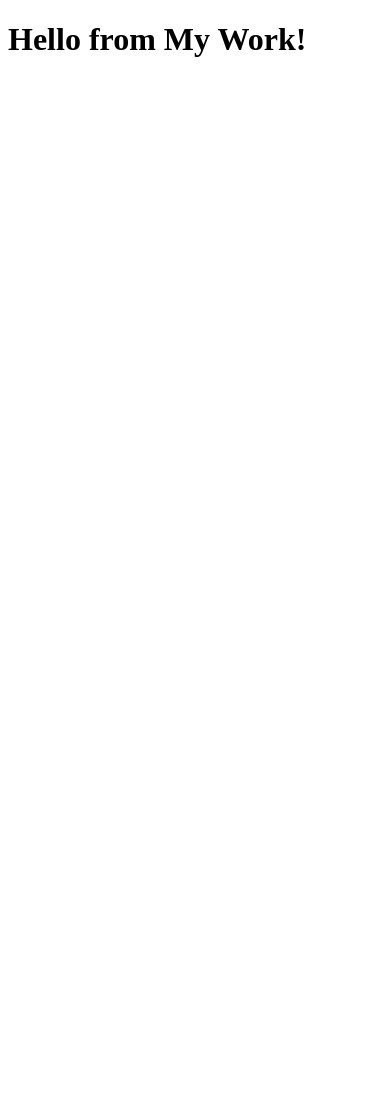
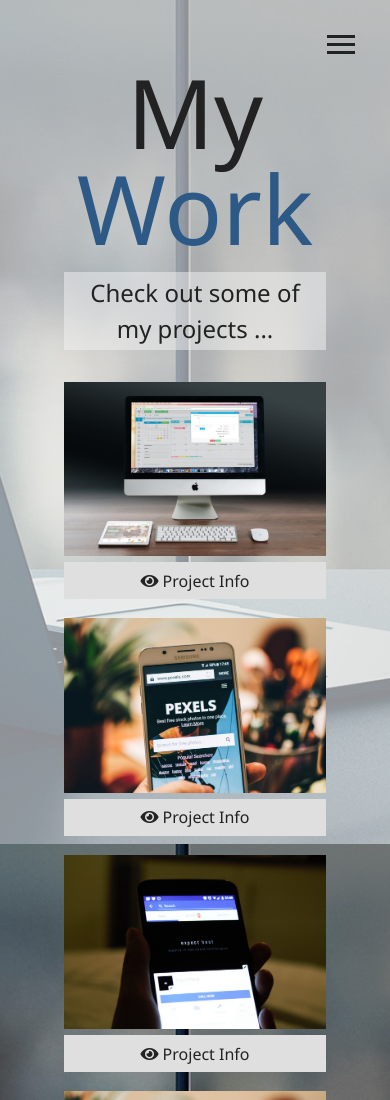
Before and after one commit to PortfolioProjects/Portfolio_HTML-SCSS-JavaScript, a website: page dist/work.html in a window 390 px wide. Shown: the top 1100 px of the page. Before the commit the page ends 844 px from the top, so only its background shows below. Drawn offline with Linux system fonts and the light colour scheme.

Commit message:
Work page and responsiveness

```diff
--- a/scss/_mobile.scss
+++ b/scss/_mobile.scss
@@ -1,8 +1,16 @@
 // Widescreens
-@include mediaXl {}
+@include mediaXl {
+  .projects {
+    grid-template-columns: repeat(4, 1fr);
+  }
+}
 
 // Desctops & Laptops
-@include mediaLg {}
+@include mediaLg {
+  .projects {
+    grid-template-columns: repeat(3, 1fr);
+  }
+}
 
 // Tablets & Small Laptops
 @include mediaMd {
@@ -52,16 +60,15 @@
 
     grid-template-columns: 1fr;
   }
+
+  .projects {
+    grid-template-columns: repeat(2, 1fr);
+  }
 }
 
 // Smartphones
 @include mediaSm {
-  // #home {
-  //   align-items: center;
-  //   text-align: center;
-
-  //   h1 {
-  //     margin-top: 8vh;
-  //   }
-  // }
+  .projects {
+    grid-template-columns: 1fr;
+  }
 }
--- /dev/null
+++ b/scss/_text.scss
@@ -0,0 +1,21 @@
+// Text Overlay
+.pr-box {
+  position: relative;
+
+  .pr-text {
+    transition: .5s ease;
+    opacity: 0;
+    position: absolute;
+    top: 70%;
+    left: 50%;
+    transform: translate(-50%, -50%);
+    -ms-transform: translate(-50%, -50%);
+    text-align: center;
+  }
+
+  &:hover .pr-text {
+    opacity: 1;
+    background: $primary-color;
+    padding: 0.1rem;
+  }
+}
--- a/scss/main.scss
+++ b/scss/main.scss
@@ -1,5 +1,6 @@
 @import 'config';
 @import 'menu';
+@import 'text';
 
 * {
   box-sizing: border-box;
@@ -114,6 +115,43 @@ main {
   }
 }
 
+// Work Projects
+.projects {
+  display: grid;
+  grid-gap: 0.7rem;
+  grid-template-columns: repeat(3, 1fr);
+
+
+  img {
+    width: 100%;
+
+    &:hover {
+      opacity: 0.65;
+      border: 2px solid $primary-color;
+      @include easeOut;
+    }
+  }
+}
+
+// Button Styles
+.btn {
+  display: block;
+  padding: 0.4rem 1rem;
+  border: 0;
+  margin-bottom: 0.5rem;
+
+  &:hover {
+    background: $secondary-color;
+    color: set-text-color($secondary-color);
+  }
+}
+
+.btn-dark {
+  @extend .btn;
+  background: darken($primary-color, 6);
+  color: #222;
+}
+
 #main-footer {
   text-align: center;
   padding: 1rem;
```
Also changed, not shown: dist/css/main.css, dist/img/project1.jpg (added), dist/img/project2.jpg (added), dist/img/project3.jpg (added), dist/js/main.js, dist/work.html, 1 other file.
